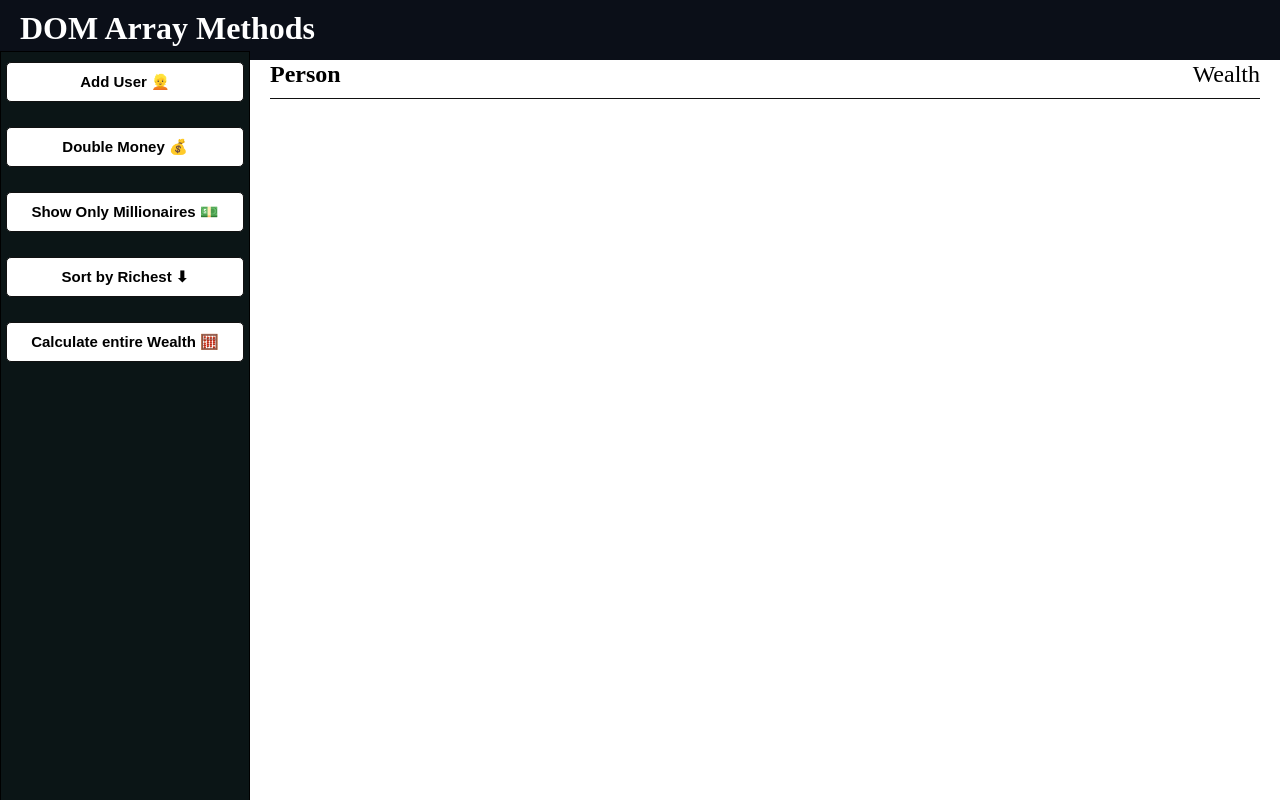
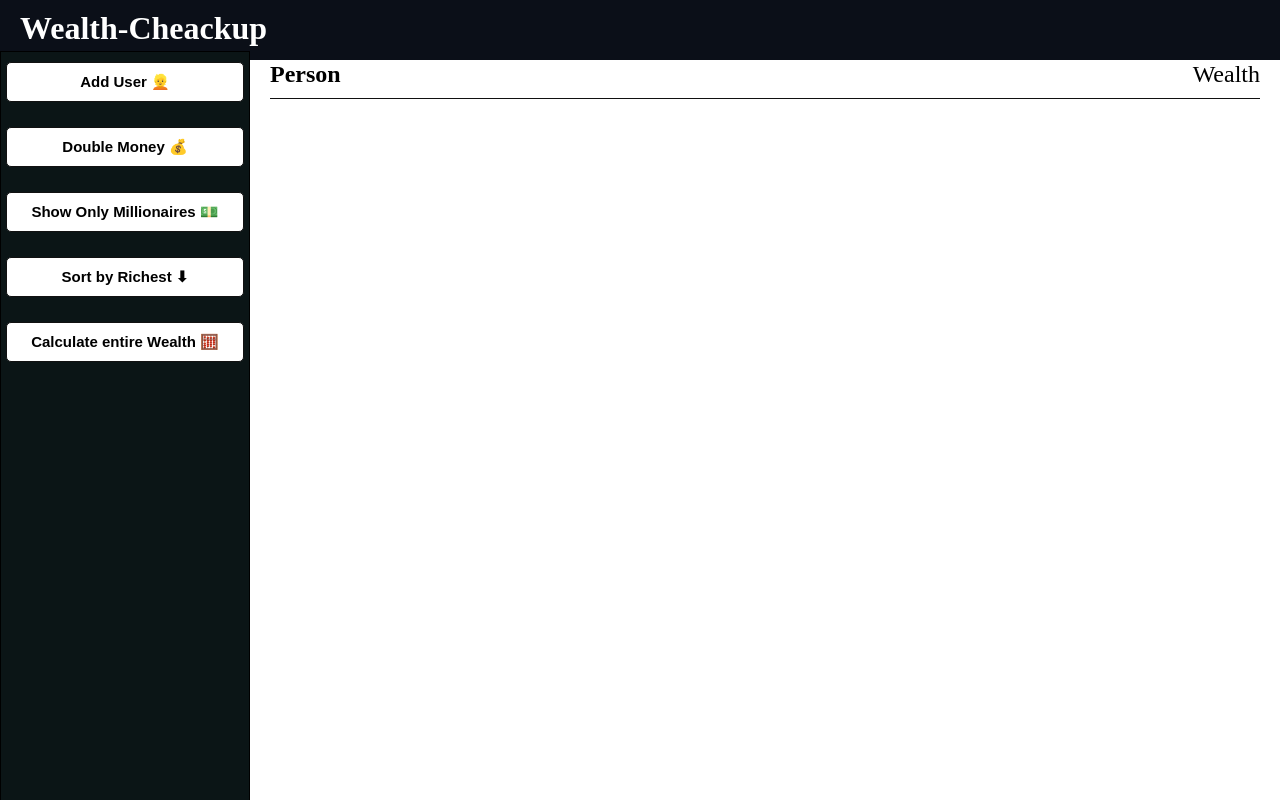
Before and after one commit to ImranFPatel/Wealth-Checkup, a plain HTML site: page index.html in a window 1280 px wide. Drawn offline with Linux system fonts and the light colour scheme; no server answers.

Commit message:
Update index.html

```diff
--- a/index.html
+++ b/index.html
@@ -10,7 +10,7 @@
 
   <body>
     <div class="heading">
-      <h1>DOM Array Methods</h1>
+      <h1>Wealth-Cheackup</h1>
     </div>
 
     <div class="container">
```
